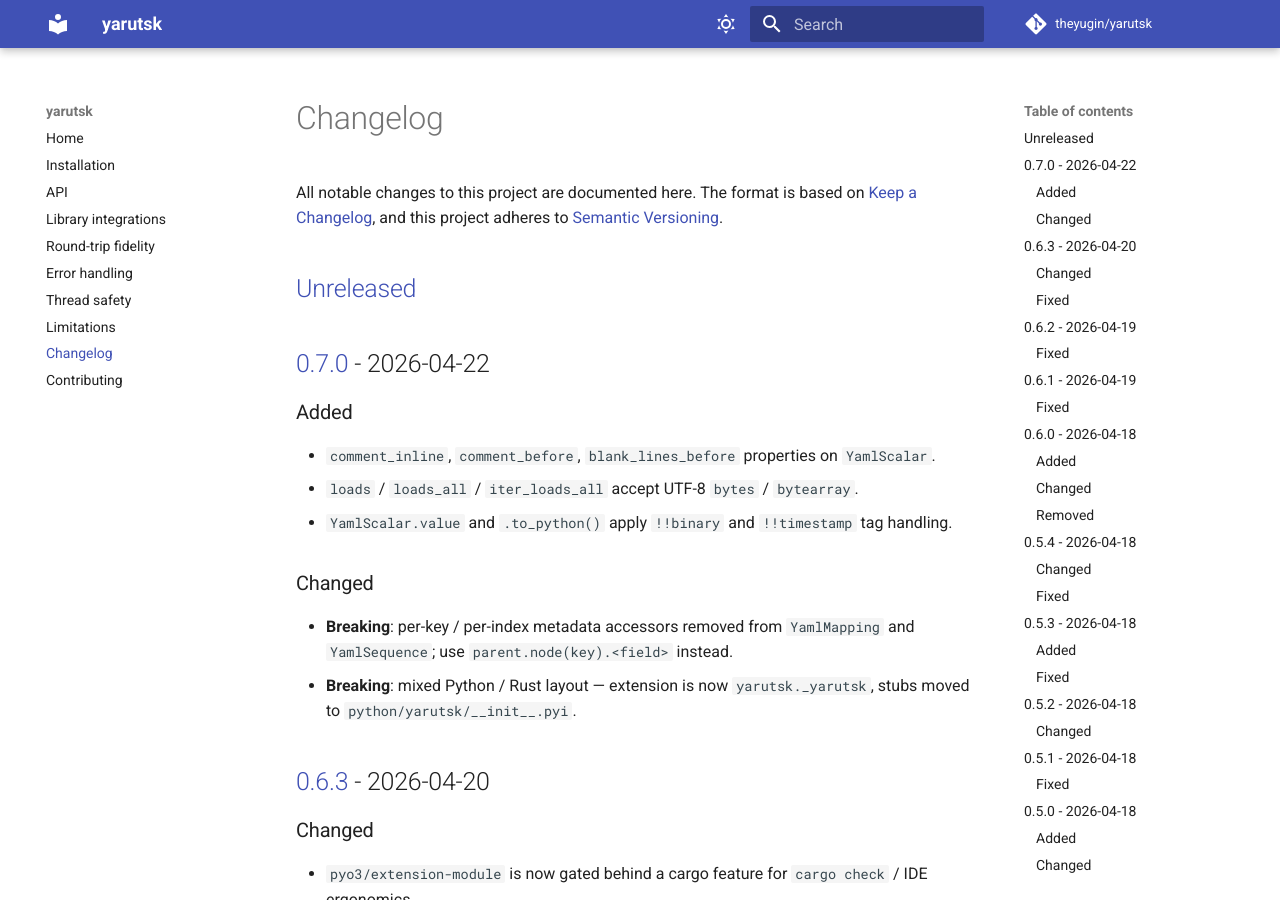
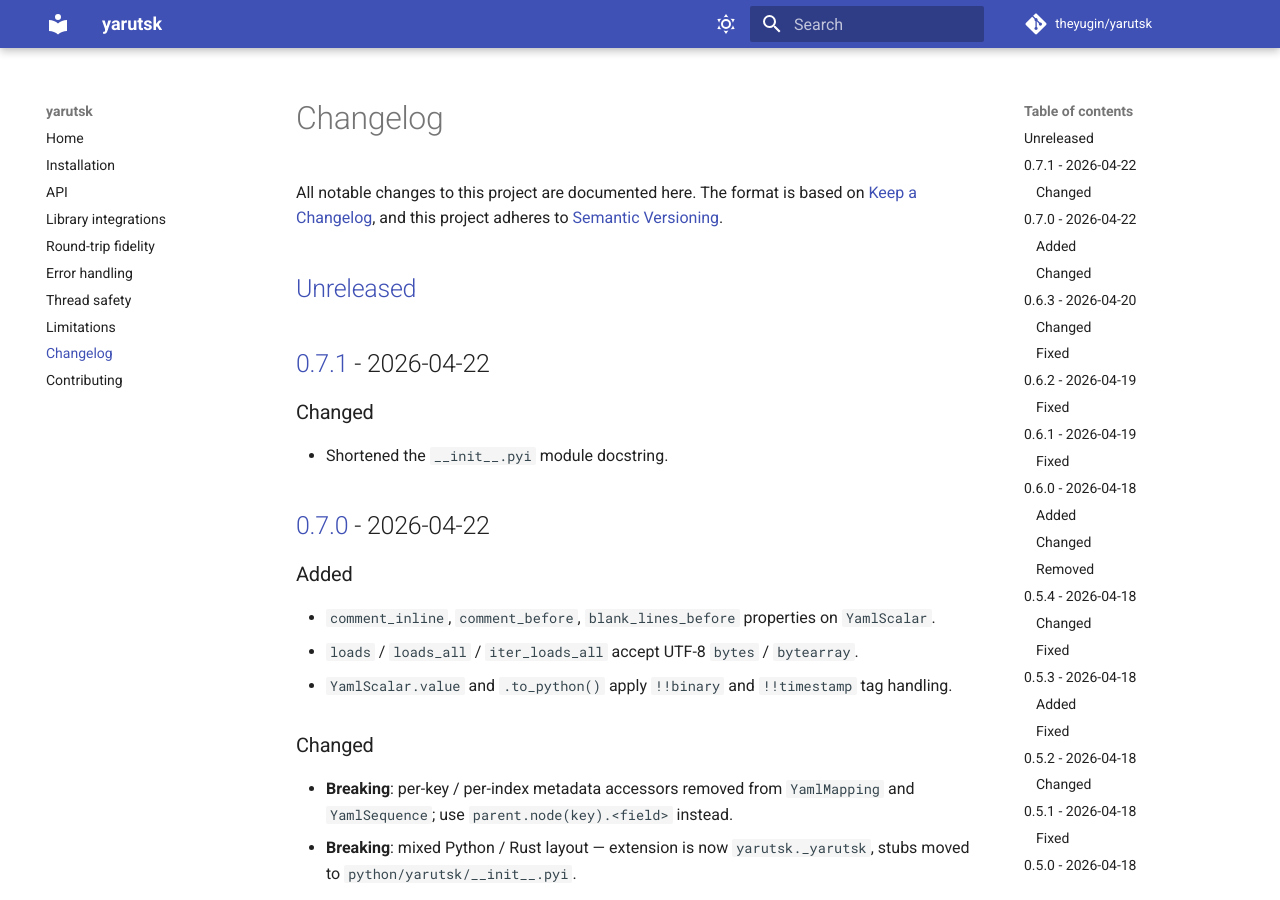
Before and after one commit to theyugin/yarutsk, an MkDocs documentation site: the page built from docs/changelog.md, in a window 1280 px wide and 900 px high. Built offline with MkDocs 1.6.1 and Material for MkDocs 9.7.7, drawn with Linux system fonts in a browser that asks for light colours; comment, search, counter and statistics services are not loaded.

Commit message:
chore: release v0.7.1 (#15)

```diff
--- a/Cargo.toml
+++ b/Cargo.toml
@@ -1,6 +1,6 @@
 [package]
 name = "yarutsk"
-version = "0.7.0"
+version = "0.7.1"
 edition = "2024"
 rust-version = "1.85"
 description = "A YAML round-trip library that preserves comments and insertion order"
--- a/docs/changelog.md
+++ b/docs/changelog.md
@@ -3,6 +3,11 @@
 All notable changes to this project are documented here. The format is based on [Keep a Changelog](https://keepachangelog.com/en/1.1.0/), and this project adheres to [Semantic Versioning](https://semver.org/spec/v2.0.0.html).
 
 ## [Unreleased]
+
+## [0.7.1] - 2026-04-22
+
+### Changed
+- Shortened the `__init__.pyi` module docstring.
 
 ## [0.7.0] - 2026-04-22
 
@@ -162,7 +167,8 @@ Breaking API refresh: every per-key/per-index accessor is now a `get_/set_` pair
 ### Changed
 - Significant internal refactor of the Rust data model and PyO3 bindings.
 
-[Unreleased]: https://github.com/theyugin/yarutsk/compare/v0.7.0...HEAD
+[Unreleased]: https://github.com/theyugin/yarutsk/compare/v0.7.1...HEAD
+[0.7.1]: https://github.com/theyugin/yarutsk/compare/v0.7.0...v0.7.1
 [0.7.0]: https://github.com/theyugin/yarutsk/compare/v0.6.3...v0.7.0
 [0.6.3]: https://github.com/theyugin/yarutsk/compare/v0.6.2...v0.6.3
 [0.6.2]: https://github.com/theyugin/yarutsk/compare/v0.6.1...v0.6.2
```
Also changed, not shown: CHANGELOG.md (+7 -1 lines), 1 other file.
